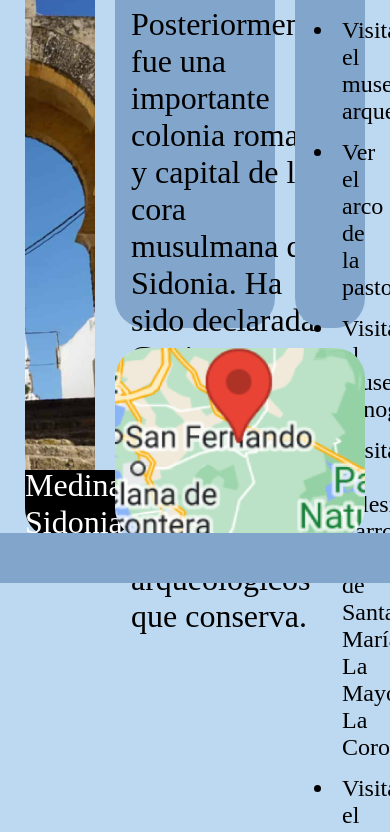
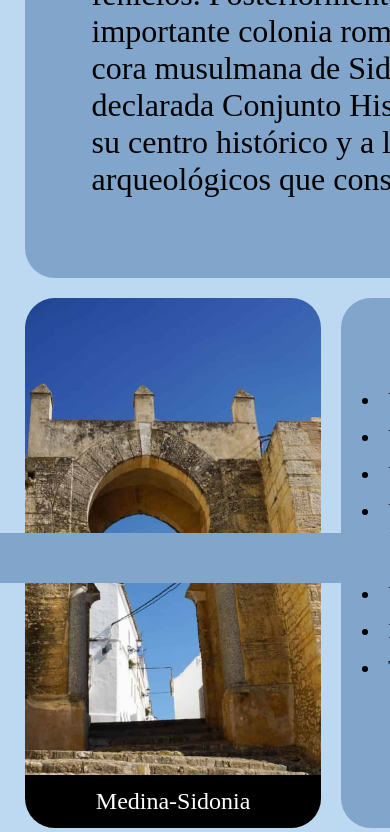
Before and after one commit to javierac11/urbify, a website built with Parcel: page src/lugar1.html in a window 390 px wide. Shown: the part 261-1093 px from the top of the page. Built offline with nearby package versions, Linux system fonts and the light colour scheme; files whose address does not match are found by name.

Commit message:
Responsive lugar1 terminado

```diff
--- a/src/assets/css/lugar1.css
+++ b/src/assets/css/lugar1.css
@@ -18,7 +18,7 @@ p{
 main{
 
     display: grid;
-    grid-template-columns: repeat(12, 1fr);
+    grid-template-columns: repeat(13, 1fr);
     grid-template-rows: repeat(10, 60px);
     padding: 20px;
     gap: 10px;
@@ -41,6 +41,7 @@ section.foto{
 }
 
 .pie_foto{
+    font-size: 32px;
     display: flex;
     background-color: black;
     grid-area: 2 / 1 / 2 / 2;
@@ -56,17 +57,18 @@ section.texto{
     grid-template-columns: 10% 1fr 10%;
     font-size: 32px;
     align-items: center;
-    grid-area: 1 / 4 / 8 / 10;
+    grid-area: 1 / 4 / 9 / 10;
     background-color: #82A6CB;
 }
 
 section.que_hacer{
-    grid-area: 1 / 10 / 8 / 13;
+    grid-area: 1 / 10 / 9 / 14;
     background-color: #82A6CB;
+    font-size-adjust: inherit;
 }
 
 section.mapa{
-    grid-area: 8 / 4 / 11 / 13;
+    grid-area: 9 / 4 / 12 / 14;
     background-color: #3667A6;
     background: url("../img/mapa_medina.png") center/cover no-repeat ;
 }
@@ -81,39 +83,39 @@ section.que_hacer h2{
 }
 
 section.que_hacer li{
-    font-size: 24px;
+    font-size: 20px;
     padding: 7px;
 }
 
-@media only screen and (max-width: 1000px) {
-    section.foto{
-        display: grid;
-        grid-template-rows: 1fr 10%;
-        grid-template-columns: 1fr;
-        grid-area: 1 / 1 / 11 / 4;
-        background-color: #3667A6;
-        background: url("../img/foto_medina.png") center/cover no-repeat ;
+@media only screen and (max-width: 900px) {
+    main {
+        grid-template-rows: repeat(11, 100px);
+        min-width: 80vh;
     }
 
-    section.texto{
-        display: grid;
-        grid-template-columns: 10% 1fr 10%;
-        font-size: 32px;
-        align-items: center;
-        grid-area: 1 / 4 / 8 / 10;
-        background-color: #82A6CB;
+    section.mapa {
+        grid-area: 10 / 1 / 12 / 14;
     }
 
-    section.que_hacer{
-        grid-area: 1 / 10 / 8 / 13;
-        background-color: #82A6CB;
+    section.texto {
+        grid-area: 1 / 1 / 5 / 14;
+
     }
 
-    section.mapa{
-        grid-area: 8 / 4 / 11 / 13;
-        background-color: #3667A6;
-        background: url("../img/mapa_medina.png") center/cover no-repeat ;
+    section.texto p {
+        font-size: 32px;
     }
 
+    section.foto {
+        grid-area: 5 / 1 / 10 / 7;
+    }
+
+    section.que_hacer {
+        grid-area: 5 / 7 / 10 / 14;
+    }
+
+    .pie_foto {
+        font-size: 24px;
+    }
 
 }
--- a/src/lugar1.html
+++ b/src/lugar1.html
@@ -5,6 +5,7 @@
     <title>Urbify</title>
     <link rel="stylesheet" href="assets/css/lugar1.css" />
     <script type="module" src="app.js"></script>
+    <meta name="viewport" content="width=device-width, initial-scale=1" />
 </head>
 
 <body>
```
